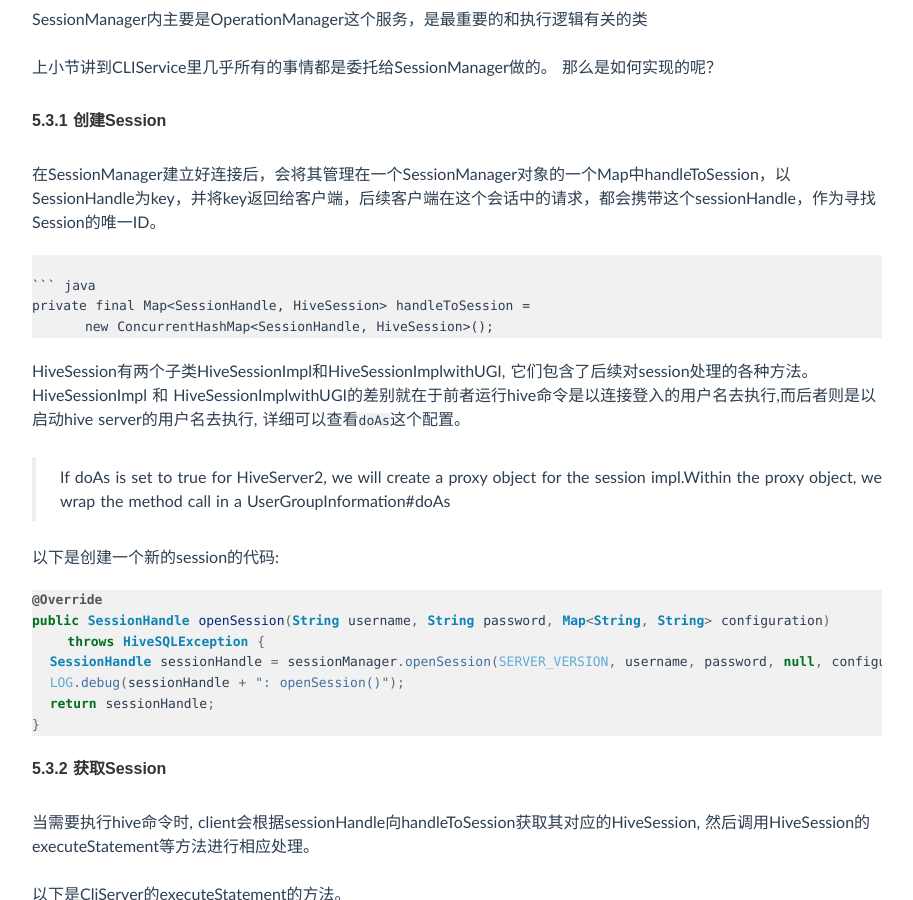
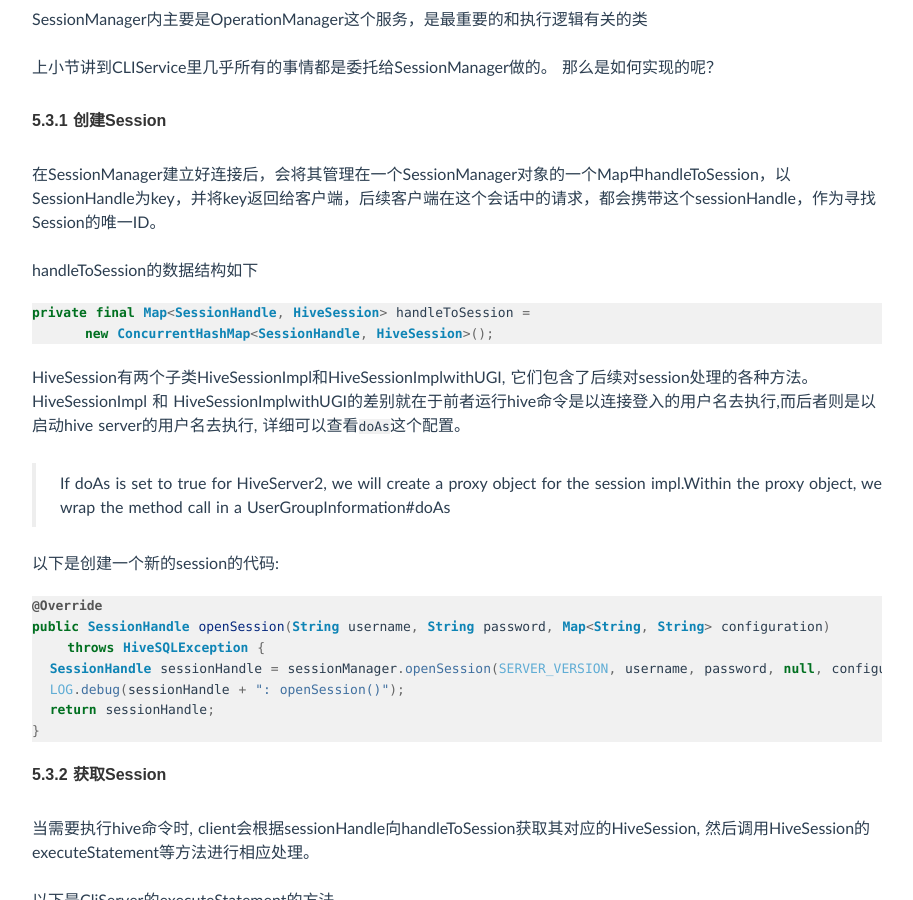
Before and after one commit to luyee/lamborryan.github.io, a Jekyll site: the page built from _posts/2016/2016-04-13-hive-src-entrance.md, in a window 1280 px wide and 900 px high, scrolled down 10340 px. Shown: the whole window, without its empty margins (183-1096 px from the left). Built offline with Jekyll 4.4.1, drawn with Linux system fonts in a browser that asks for light colours; comment, search, counter and statistics services are not loaded.

Commit message:
no message

````diff
--- a/_posts/2016/2016-04-13-hive-src-entrance.md
+++ b/_posts/2016/2016-04-13-hive-src-entrance.md
@@ -389,9 +389,9 @@ SessionManager内主要是OperationManager这个服务，是最重要的和执
 
 在SessionManager建立好连接后，会将其管理在一个SessionManager对象的一个Map中handleToSession，以SessionHandle为key，并将key返回给客户端，后续客户端在这个会话中的请求，都会携带这个sessionHandle，作为寻找Session的唯一ID。
 
-```handleToSession```的数据结构如下
+handleToSession的数据结构如下
 
-``` java
+```java
 private final Map<SessionHandle, HiveSession> handleToSession =
       new ConcurrentHashMap<SessionHandle, HiveSession>();
 ```
````
